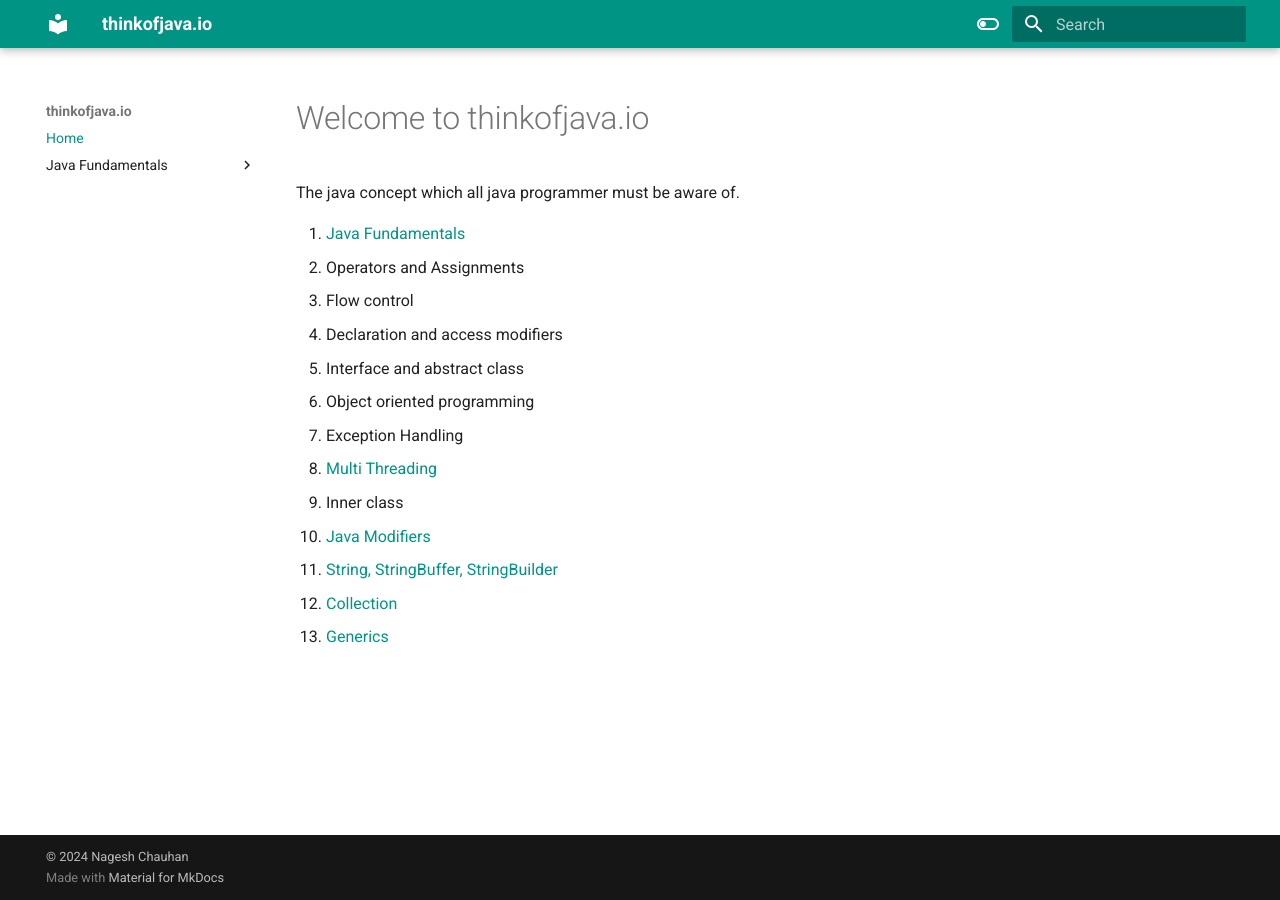
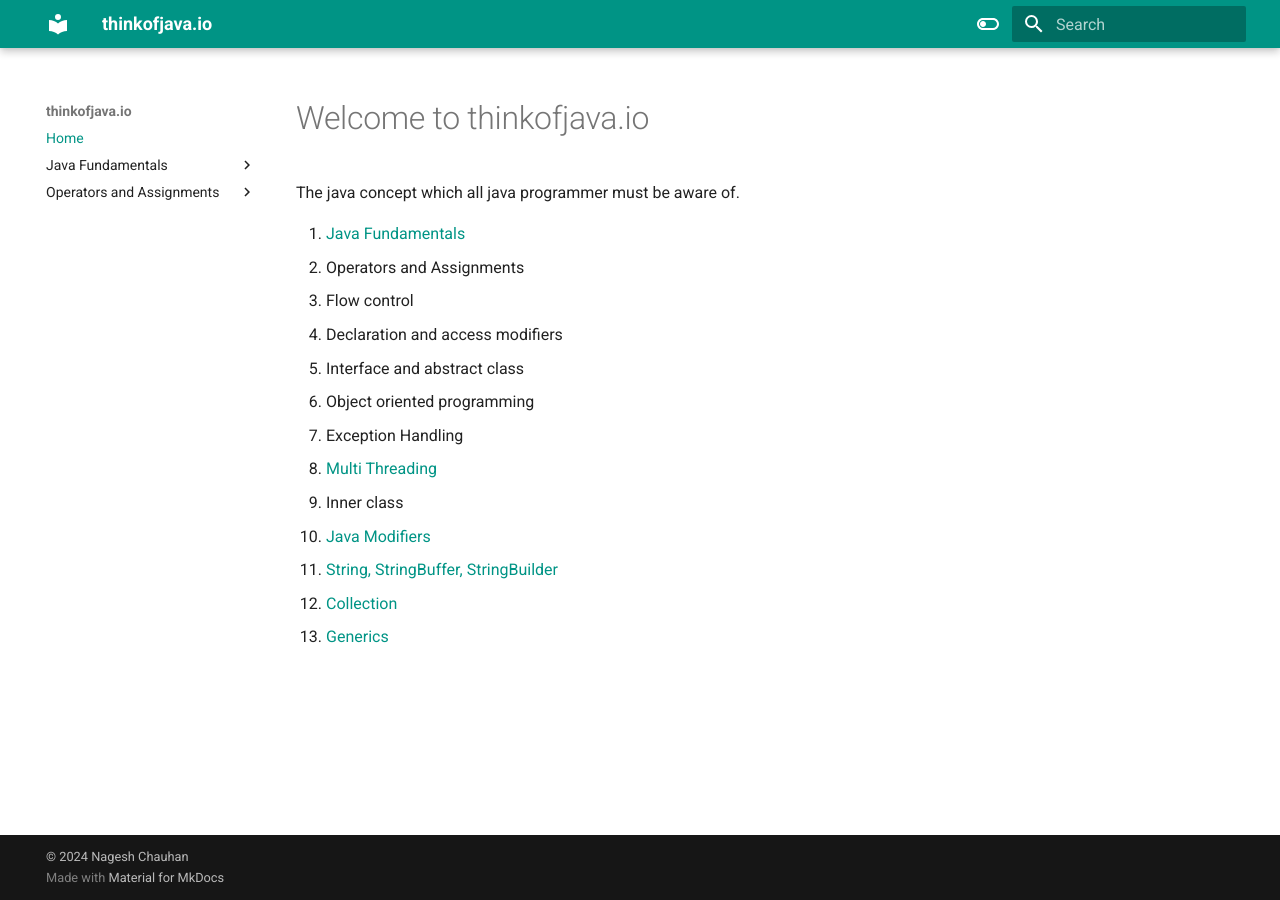
Before and after one commit to nageshchauhan/thinkofjava.io, an MkDocs documentation site: the page built from docs/index.md, in a window 1280 px wide. Built offline with MkDocs 1.6.1 and Material for MkDocs 9.7.7, drawn with Linux system fonts in a browser that asks for light colours.

```diff
--- a/mkdocs.yml
+++ b/mkdocs.yml
@@ -31,6 +31,8 @@
     - Data Types: fundamentals/2_datatype/datatypes.md
     - Literals: fundamentals/3_literals/literals.md
     - Arrays: fundamentals/4_arrays/arrays.md
+  - Operators and Assignments:
+      - Overview: fundamentals/README.md
 
 markdown_extensions:
   - pymdownx.highlight:
```
